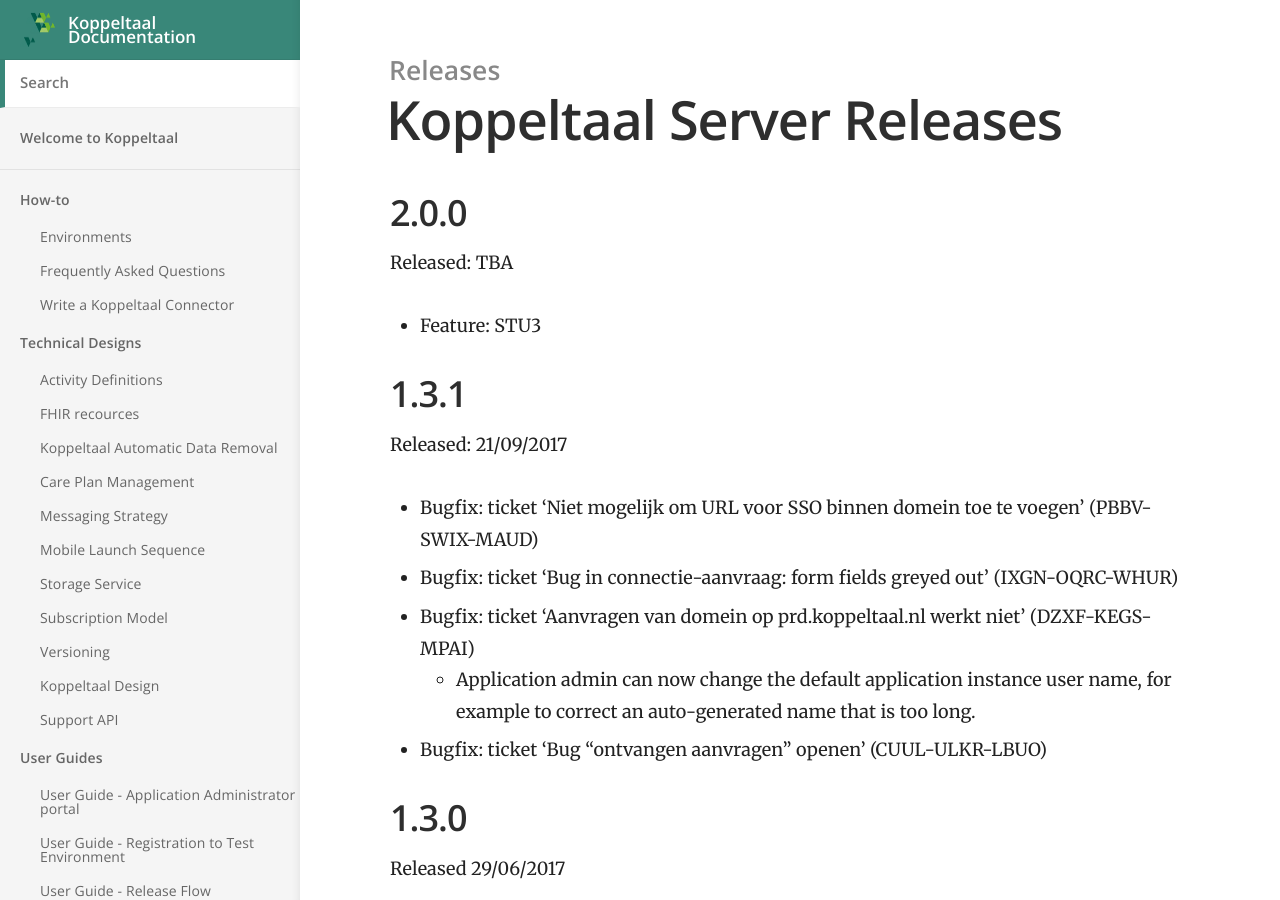
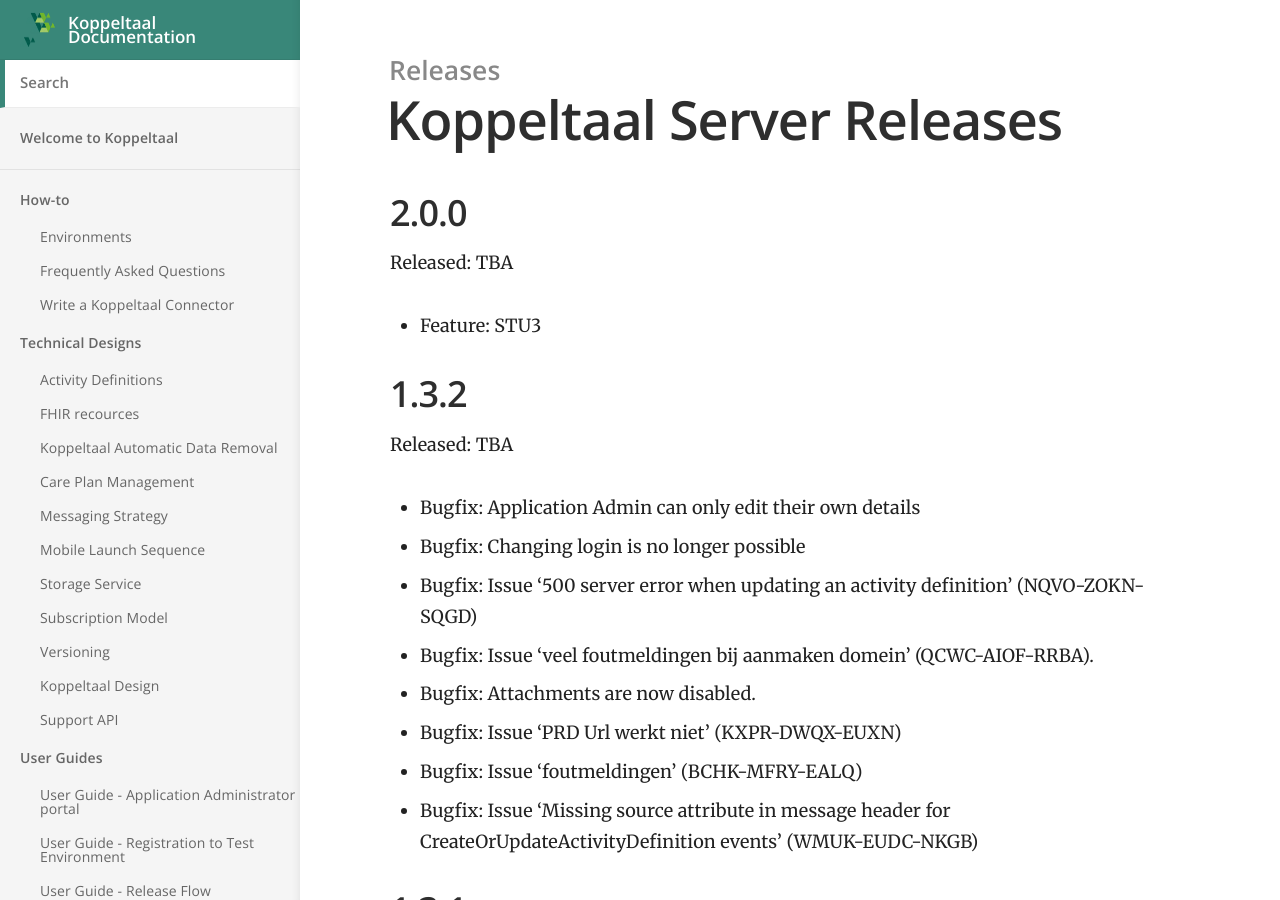
Before and after one commit to Koppeltaal/Koppeltaal-Documentation, a Jekyll site: the page built from _docs/koppeltaal-1.2/koppeltaal-server-releases.md, in a window 1280 px wide and 900 px high. Built offline with Jekyll 4.4.1, drawn with Linux system fonts in a browser that asks for light colours.

Commit message:
Update releaes notes for 1.3.2 with fix for WMUK-EUDC-NKGB

```diff
--- a/_docs/koppeltaal-1.2/koppeltaal-server-releases.md
+++ b/_docs/koppeltaal-1.2/koppeltaal-server-releases.md
@@ -9,6 +9,19 @@ order: 1
 Released: TBA
 
 - Feature: STU3
+
+## 1.3.2
+
+Released: TBA
+
+- Bugfix: Application Admin can only edit their own details
+- Bugfix: Changing login is no longer possible
+- Bugfix: Issue '500 server error when updating an activity definition' (NQVO-ZOKN-SQGD)
+- Bugfix: Issue 'veel foutmeldingen bij aanmaken domein' (QCWC-AIOF-RRBA).
+- Bugfix: Attachments are now disabled.
+- Bugfix: Issue 'PRD Url werkt niet' (KXPR-DWQX-EUXN)
+- Bugfix: Issue 'foutmeldingen' (BCHK-MFRY-EALQ)
+- Bugfix: Issue 'Missing source attribute in message header for CreateOrUpdateActivityDefinition events' (WMUK-EUDC-NKGB)
 
 ## 1.3.1
 
```
Also changed, not shown: Gemfile.lock.
